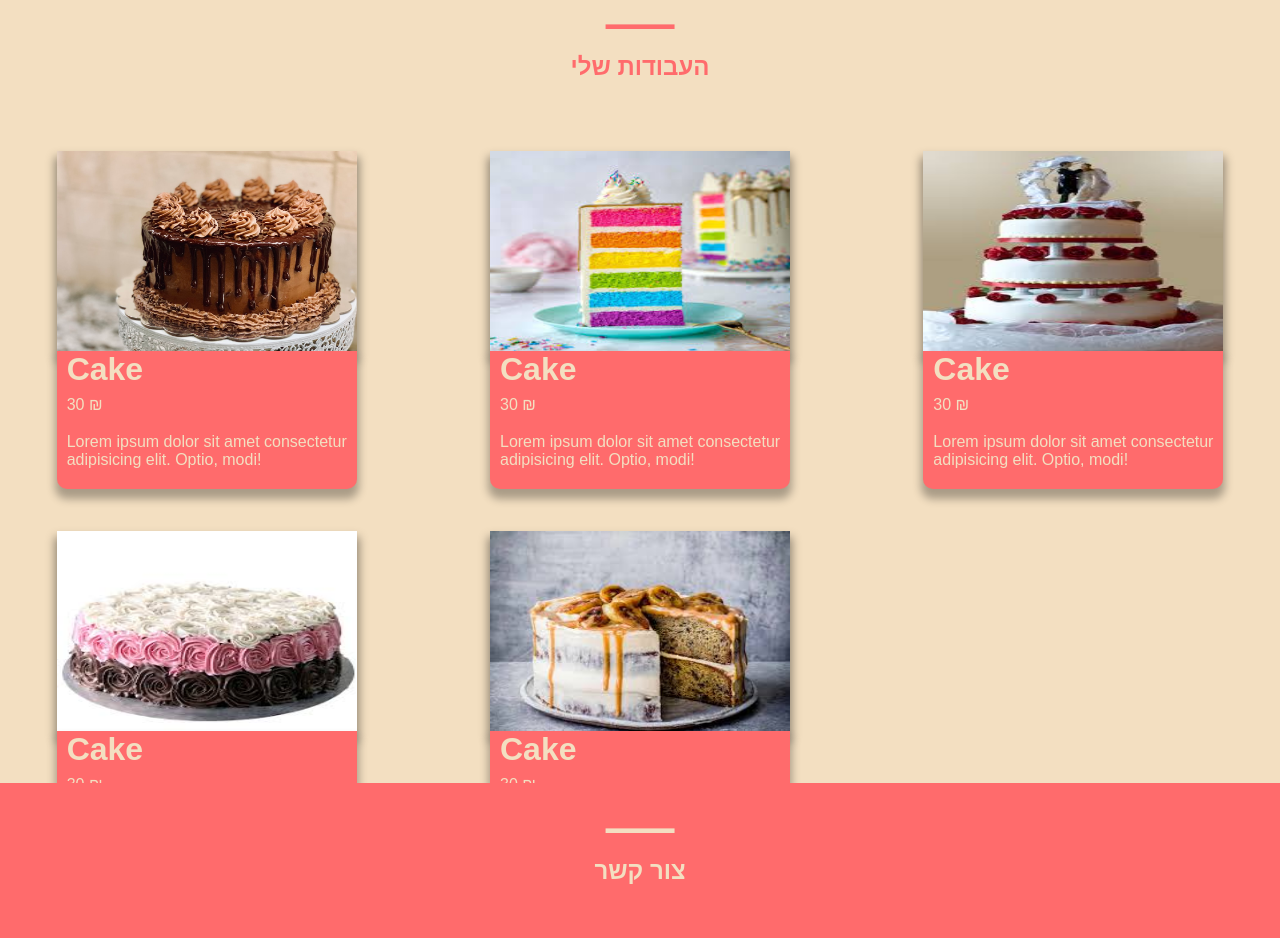
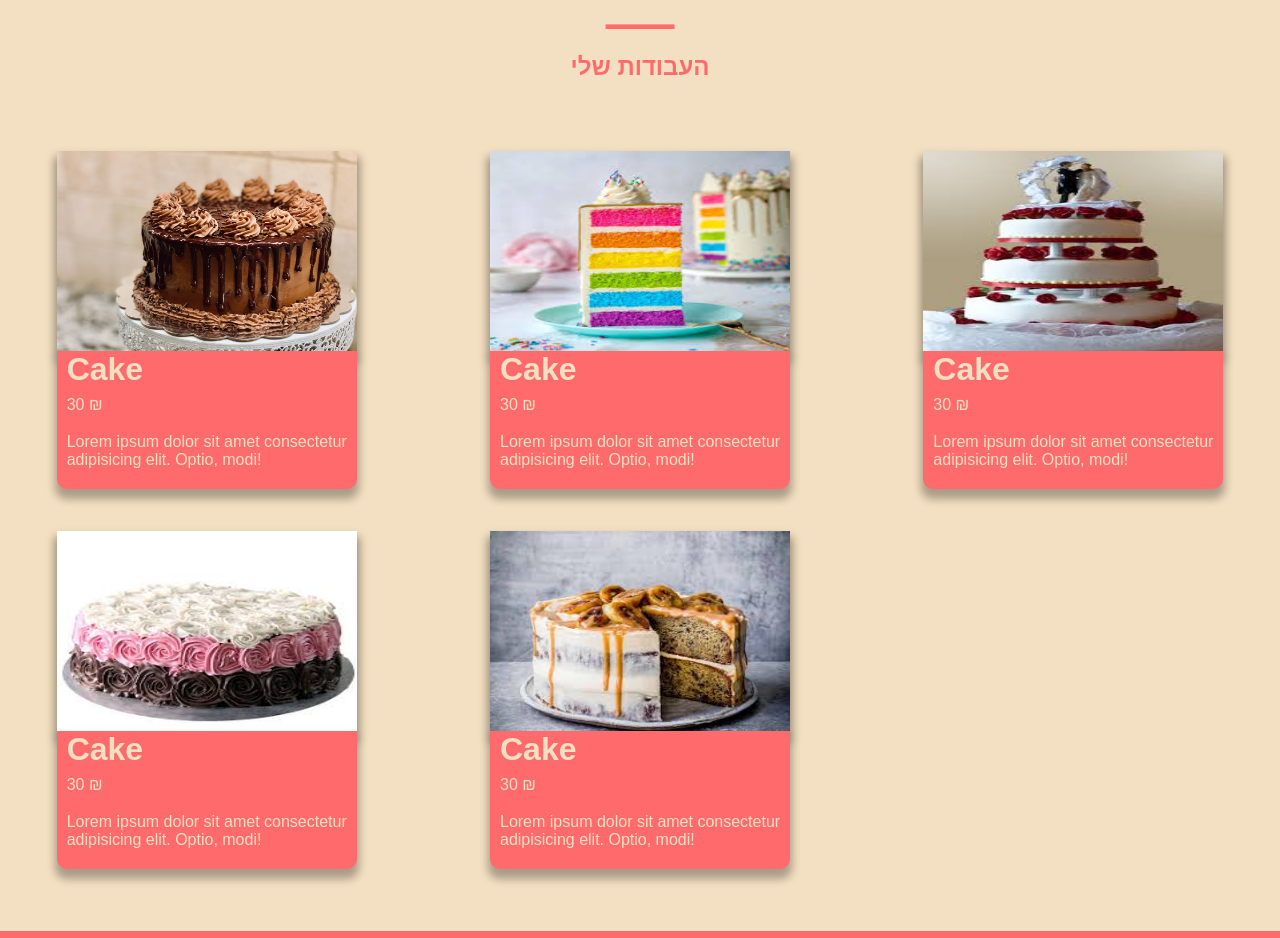
Before and after one commit to AnonimiRML/Sweets_cakes, a website: page index.html in a window 1280 px wide. Shown: the part 817-1755 px from the top of the page. Drawn offline with nearby package versions, Linux system fonts and the light colour scheme.

Commit message:
some changes

```diff
--- a/asset/style/style.scss
+++ b/asset/style/style.scss
@@ -119,6 +119,7 @@ body {
   }
 
   .photos {
+    // padding-bottom: 200px;
     display: grid;
     grid-template-columns: repeat(auto-fill, minmax(400px, 1fr));
     grid-column-gap: 20px;
@@ -254,3 +255,10 @@ body {
   outline: none;
   cursor: pointer;
 }
+
+
+@media (min-width: 850px) {
+  .photos {
+    padding-bottom: 200px;
+  }
+}
```
Also changed, not shown: asset/style/style.css, 1 other file.
